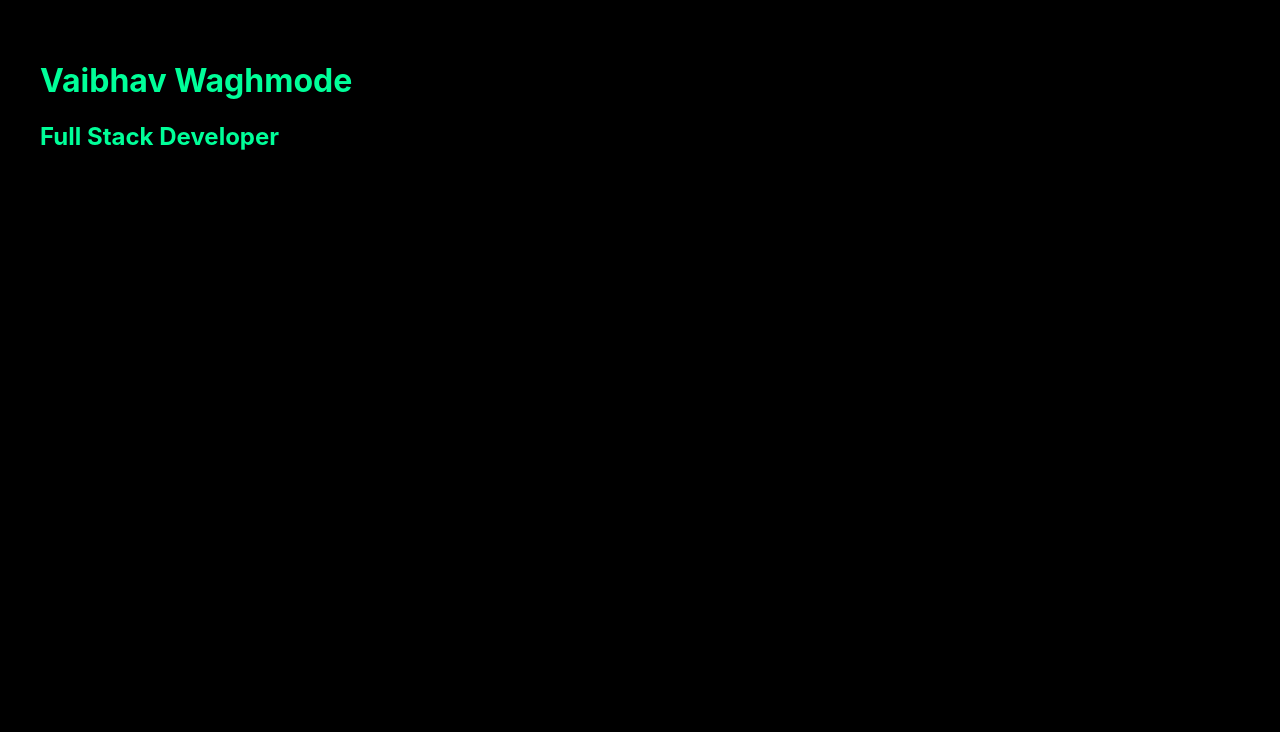
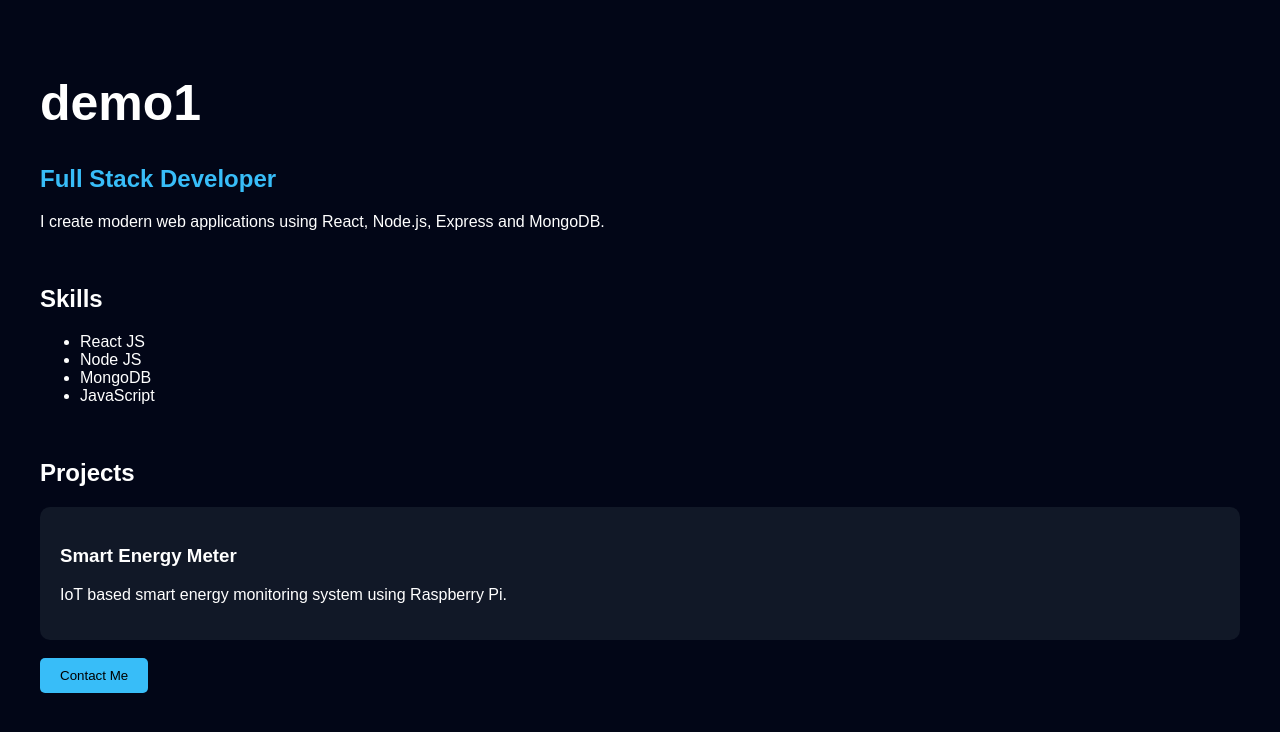
Before and after one commit to vaibhavwaghmode581-eng/codefolio-portfolio, a React (Create React App) app in the folder client/: page /user/demo1 in a window 1280 px wide. Shown: the top 732 px of the page. Built offline with nearby package versions, Linux system fonts and the light colour scheme.

Commit message:
portfolio ui updated

```diff
--- a/client/src/portfolio/PortfolioPage.js
+++ b/client/src/portfolio/PortfolioPage.js
@@ -1,48 +1,77 @@
 import { useParams } from "react-router-dom";
-
-import MinimalLayout from "../layouts/MinimalLayout";
-import CyberpunkLayout from "../layouts/CyberpunkLayout";
-import CorporateLayout from "../layouts/CorporateLayout";
 
 function PortfolioPage() {
   const { username } = useParams();
 
-  const users = {
-    demo1: {
-      templateId: "cyberpunk",
-      name: "Vaibhav Waghmode",
-      bio: "Full Stack Developer",
-    },
+  return (
+    <div
+      style={{
+        minHeight: "100vh",
+        background: "#020617",
+        color: "white",
+        padding: "40px",
+        fontFamily: "Arial",
+      }}
+    >
+      <h1 style={{ fontSize: "50px" }}>
+        {username}
+      </h1>
 
-    demo2: {
-      templateId: "minimal",
-      name: "Rohit Sharma",
-      bio: "Frontend Developer",
-    },
+      <h2 style={{ color: "#38bdf8" }}>
+        Full Stack Developer
+      </h2>
 
-    demo3: {
-      templateId: "corporate",
-      name: "Anjali Patil",
-      bio: "Backend Engineer",
-    },
-  };
+      <p style={{ maxWidth: "600px", marginTop: "20px" }}>
+        I create modern web applications using React,
+        Node.js, Express and MongoDB.
+      </p>
 
-  const user = users[username];
+      <br />
 
-  if (!user) {
-    return <h1>User Not Found</h1>;
-  }
+      <h2>Skills</h2>
 
-  const templateMap = {
-    minimal: MinimalLayout,
-    cyberpunk: CyberpunkLayout,
-    corporate: CorporateLayout,
-  };
+      <ul>
+        <li>React JS</li>
+        <li>Node JS</li>
+        <li>MongoDB</li>
+        <li>JavaScript</li>
+      </ul>
 
-  const PortfolioLayout =
-    templateMap[user.templateId] || MinimalLayout;
+      <br />
 
-  return <PortfolioLayout data={user} />;
+      <h2>Projects</h2>
+
+      <div
+        style={{
+          background: "#111827",
+          padding: "20px",
+          borderRadius: "10px",
+          marginTop: "10px",
+        }}
+      >
+        <h3>Smart Energy Meter</h3>
+
+        <p>
+          IoT based smart energy monitoring system using
+          Raspberry Pi.
+        </p>
+      </div>
+
+      <br />
+
+      <button
+        style={{
+          padding: "10px 20px",
+          background: "#38bdf8",
+          border: "none",
+          borderRadius: "5px",
+          cursor: "pointer",
+        }}
+      >
+        Contact Me
+      </button>
+    </div>
+  );
 }
 
 export default PortfolioPage;
```
